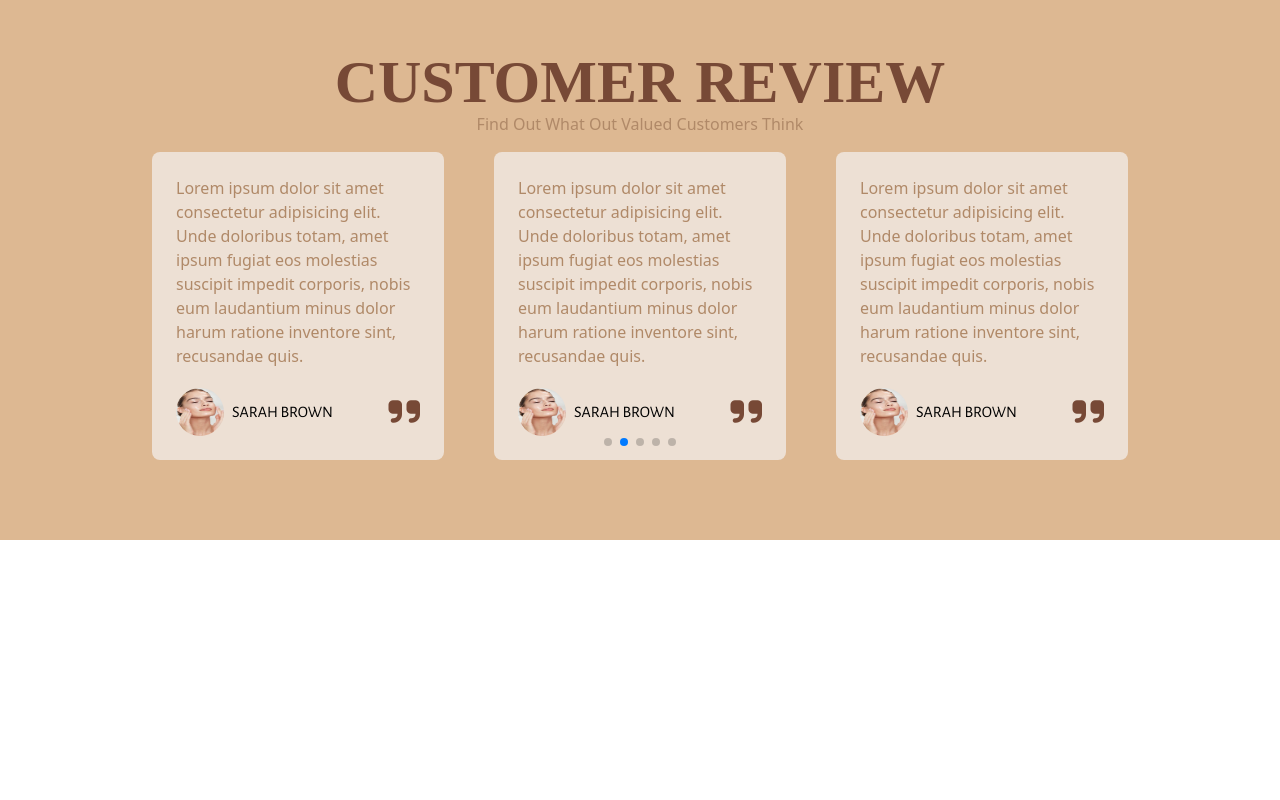
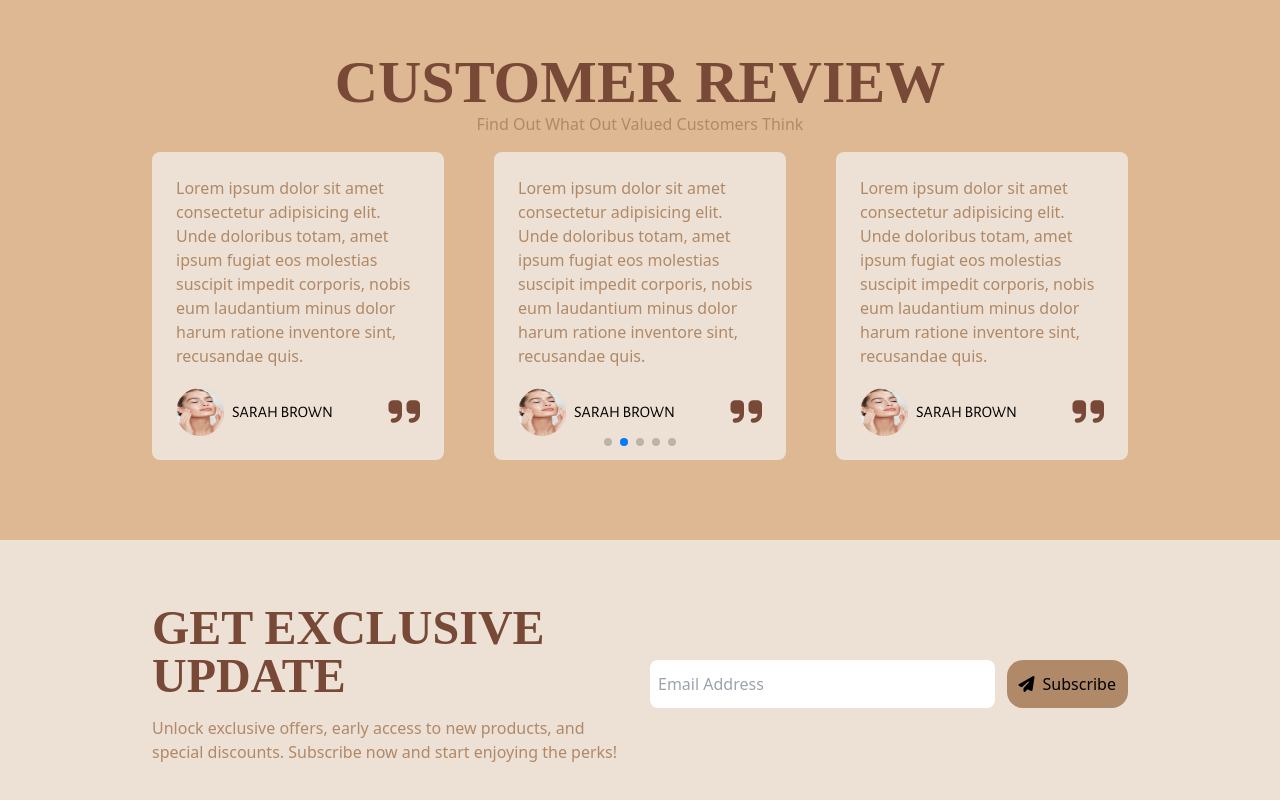
Before and after one commit to NombuK/skincare-beauty, a React (Vite) app: page / in a window 1280 px wide. Shown: the part 4198-4998 px from the top of the page. Before the commit the page ends 4738 px from the top, so only its background shows below. Built offline with nearby package versions, Linux system fonts and the light colour scheme; a web font is replaced by a local one; what tailwindcss-filters would draw is missing.

Commit message:
Added Contact component

```diff
--- a/src/App.jsx
+++ b/src/App.jsx
@@ -2,6 +2,7 @@ import Header from "./component/Header";
 import About from "./component/About";
 import Products from "./component/Products";
 import Review from "./component/Review";
+import Contact from "./component/Contact"
 import React from "react";
 
 function App() {
@@ -11,6 +12,7 @@ function App() {
       <About />
       <Products />
       <Review/>
+      <Contact/>
     </>
   );
 }
--- /dev/null
+++ b/src/component/Contact.jsx
@@ -0,0 +1,36 @@
+import React from "react";
+
+export default function Contact() {
+  return (
+    <div>
+      <section class="bg-lightBrown py-16 text-black">
+        <div class="container flex flex-col gap-5 md:items-center md:flex-row">
+          <div class="space-y-4 md:flex-1">
+            <h2 class="text-4xl font-nova font-bold uppercase lg:text-5xl text-darkerBrown">
+              GET EXCLUSIVE UPDATE
+            </h2>
+            <p class="text-darkBrown ">
+              Unlock exclusive offers, early access to new products, and special
+              discounts. Subscribe now and start enjoying the perks!
+            </p>
+          </div>
+
+          <div class="flex flex-col gap-3 md:flex-row md:flex-1">
+            <input
+              type="email"
+              placeholder="Email Address"
+              class="p-2 text-blackColor rounded-lg outline-none md:w-full"
+            />
+            <a
+              href=""
+              class="flex items-center justify-center p-3 rounded-2xl gap-2 btn bg-darkBrown hover:opacity-75"
+            >
+              <i class="fa-solid fa-paper-plane"></i>
+              Subscribe
+            </a>
+          </div>
+        </div>
+      </section>
+    </div>
+  );
+}
```
